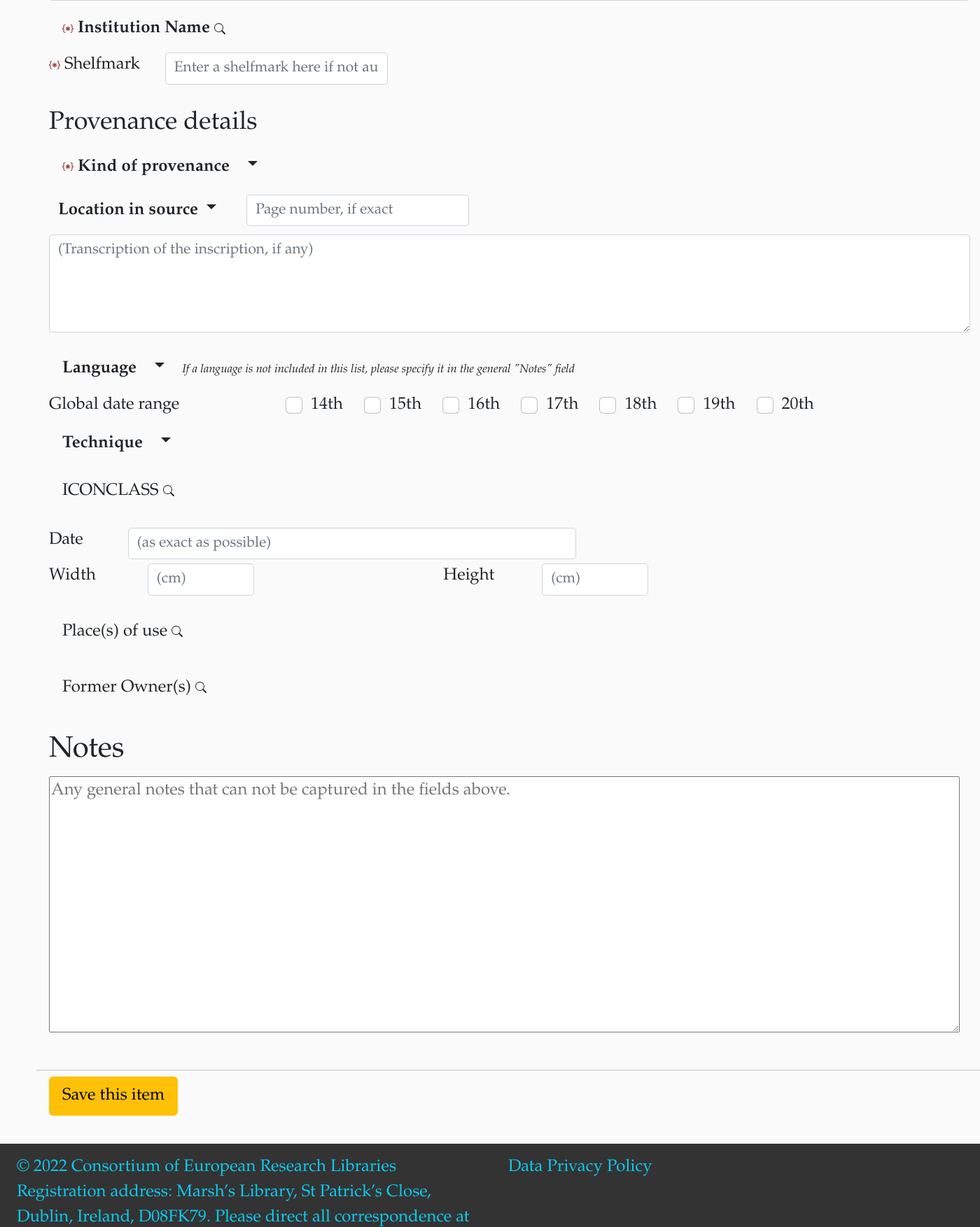
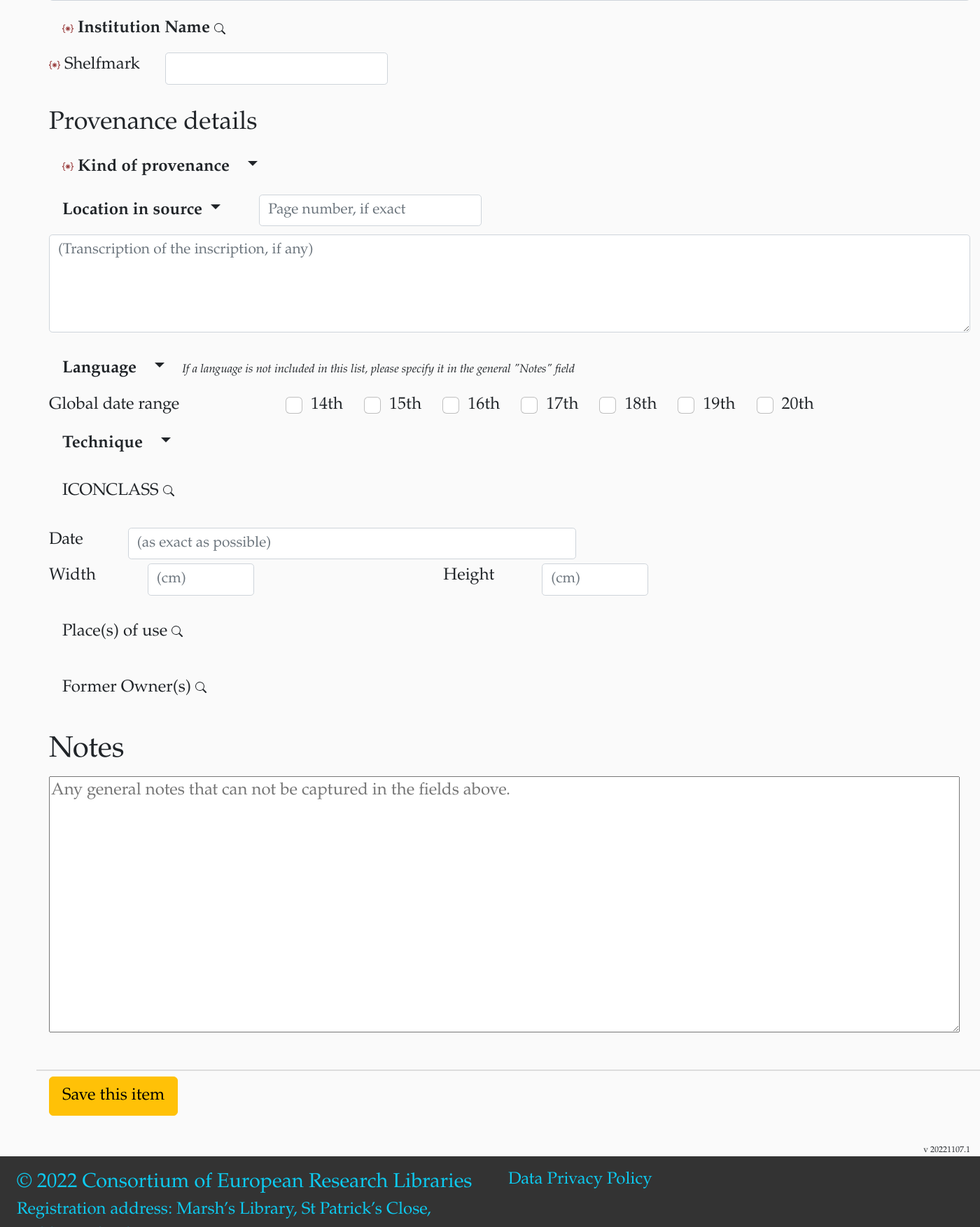
Before and after one commit to epoz/cerlpda, a FastAPI app: template src/templates/edit_item.html in a window 1400 px wide. Shown: the part 967-2720 px from the top of the page at 70% size. Run offline with FastAPI, Linux system fonts and the light colour scheme; the template is opened without the code that fills it: most values are stand-ins (such as "Sample title", 1, 10 or a date in 2020); style sheets or scripts are compiled from the project's sources; some libraries are stand-ins or nearby versions.

Commit message:
Progress update

```diff
--- a/src/app/main.py
+++ b/src/app/main.py
@@ -10,7 +10,7 @@ from jinja2 import Markup
 from hashlib import md5
 import databases, os, json, random, time
 from urllib.parse import quote_plus
-import markdown, httpx
+import markdown, httpx, openpyxl
 from pydantic import BaseModel
 from typing import List, Optional
 from .util import (
@@ -22,6 +22,7 @@ from .util import (
     cerl_holdinst,
     to_paras,
     ic,
+    markdown,
 )
 
 database = databases.Database(DATABASE_URL)
@@ -76,6 +77,7 @@ class Obj(BaseModel):
     UPLOADER: Optional[List[str]]
     CANYOUHELP: Optional[List[str]]
     NOTES: Optional[List[str]]
+    TIMESTAMP: Optional[List[str]]
 
 
 @app.exception_handler(StarletteHTTPException)
@@ -161,6 +163,7 @@ async def api_save(anid: str, obj: Obj, user=Depends(authenticated_user)):
     for k, v in obj.dict().items():
         if v:
             new_obj[k] = v
+    new_obj.setdefault("TIMESTAMP", []).append(time.ctime())
 
     if anid == "_":
         tmp = "".join([random.choice("0123456789abcdef") for x in range(5)])
@@ -191,6 +194,7 @@ def render_obj_with(request: Request, obj, template_name):
     templates.env.filters["cerl_holdinst"] = cerl_holdinst
     templates.env.filters["to_paras"] = to_paras
     templates.env.filters["ic"] = ic
+    templates.env.filters["markdown"] = markdown
     response = templates.TemplateResponse(
         template_name,
         {"request": request, "obj": obj, "TF": TF(obj)},
@@ -419,6 +423,69 @@ async def post_upload(file: UploadFile = File(...), user=Depends(authenticated_u
     )
 
 
+@app.get("/api/download/excel")
+async def download_excel():
+    data = await database.fetch_all("SELECT obj FROM source")
+    wb = openpyxl.Workbook()
+    sheet = wb.active
+    sheet.title = "Download"
+
+    FIELDS = [
+        "ID",
+        "TYPE_INS",
+        "INSTIT",
+        "URL_IMAGE",
+        "COMMENT",
+        "TITLE",
+        "TEXT",
+        "IC",
+        "WIDTH",
+        "LANG",
+        "DATE_ORIG_CENTURY",
+        "TECHNIQUE",
+        "DATE_ORIG",
+        "LOCATION_ORIG",
+        "HEIGHT",
+        "URL_WEBPAGE",
+        "PAGE",
+        "OWNERS_CERLID",
+        "LOCATION_ORIG_CERLID",
+        "INSTIT_CERLID",
+        "IMPRINT",
+        "PERSON_AUTHOR",
+        "SHELFMARK",
+        "USAGE",
+        "CAPTION",
+        "LOCATION_INV",
+        "IMPRESSUM",
+        "PERSON_CONTRIBUTOR",
+        "URL_SEEALSO",
+        "UPLOADER",
+        "CANYOUHELP",
+        "NOTES",
+    ]
+    for i, f in enumerate(FIELDS):
+        sheet.cell(row=1, column=i + 1).value = f
+    for data_idx, row in enumerate(data):
+        obj = json.loads(row[0])
+        for i, f in enumerate(FIELDS):
+            if f in obj:
+                sheet.cell(row=data_idx + 2, column=i + 1).value = "\n".join(
+                    [str(val) for val in obj.get(f, [])]
+                )
+
+    d = openpyxl.writer.excel.save_virtual_workbook(wb)
+    ymdhhss = time.strftime("%Y-%m-%d_%H:%M")
+    r = Response(
+        d,
+        media_type="application/vnd.ms-excel",
+        headers={
+            "Content-Disposition": f'attachment; filename="cerlpda_{ymdhhss}.xlsx"'
+        },
+    )
+    return r
+
+
 @app.get("/api/download/dmp")
 async def download_dmp():
     data = await database.fetch_all("SELECT obj FROM source")
@@ -444,3 +511,8 @@ async def listview(request: Request, page: int = 0, size: int = 100):
         {"request": request, "data": batch},
     )
     return response
+
+
+@app.get("/r/{u:path}")
+async def redirector(request: Request, u: str):
+    return RedirectResponse(f"https://arkyves.org/r/{u}")
--- a/src/style/src/scss/_bootstrap.scss
+++ b/src/style/src/scss/_bootstrap.scss
@@ -1,6 +1,8 @@
 // Bootstrap variable overrides
 $primary: #024164;
+$secondary: #ddd;
 $link-color: #36b2ff;
+
 
 $font-family-base: "Garamond";
 $font-size-root: 24px;
--- a/src/templates/base.html
+++ b/src/templates/base.html
@@ -50,20 +50,22 @@
 
     {% block content %}{% endblock %}
 
+    <div style="font-size: 50%; text-align: right; padding-right: 1vw">v 20221107.1</div>
+
     <footer class="container-fluid" style="background-color: #333; padding: 2vh 1vh 4vh 3vh">
         <div class="row">
             <div class="col">
                 <div>
-                <a class="text-info" href="https://cerl.org/">&copy; 2022 Consortium of European Research Libraries</a>
+                    <a class="text-info" href="https://cerl.org/" style="font-size: 120%">&copy; 2022 Consortium of European Research Libraries</a>
                 </div>
-                <div class="text-info">Registration address: Marsh’s Library, St Patrick’s Close, Dublin, Ireland, D08FK79. Please direct all correspondence at secretariat@cerl.org</div>
+                <div class="text-info">Registration address: Marsh’s Library, St Patrick’s Close, Dublin, Ireland, D08FK79.</div>
+                <div class="text-info">Please direct all correspondence at secretariat@cerl.org</div>
+
                 <div>
-                <a class="text-info" href="https://www.cerl.org/contact">Contact</a>
-
-                <a class="text-info" style="margin-left: 3ch" href="https://twitter.com/cerl_org"><svg xmlns="http://www.w3.org/2000/svg" width="48" height="48" fill="currentColor" class="bi bi-twitter" viewBox="0 -6 32 32">
-                    <path d="M5.026 15c6.038 0 9.341-5.003 9.341-9.334 0-.14 0-.282-.006-.422A6.685 6.685 0 0 0 16 3.542a6.658 6.658 0 0 1-1.889.518 3.301 3.301 0 0 0 1.447-1.817 6.533 6.533 0 0 1-2.087.793A3.286 3.286 0 0 0 7.875 6.03a9.325 9.325 0 0 1-6.767-3.429 3.289 3.289 0 0 0 1.018 4.382A3.323 3.323 0 0 1 .64 6.575v.045a3.288 3.288 0 0 0 2.632 3.218 3.203 3.203 0 0 1-.865.115 3.23 3.23 0 0 1-.614-.057 3.283 3.283 0 0 0 3.067 2.277A6.588 6.588 0 0 1 .78 13.58a6.32 6.32 0 0 1-.78-.045A9.344 9.344 0 0 0 5.026 15z"/>
-                </svg></a>
-
+                    <a class="text-info" href="https://www.cerl.org/contact">Contact</a>
+                    <a class="text-info" style="margin-left: 3ch" href="https://twitter.com/cerl_org"><svg xmlns="http://www.w3.org/2000/svg" width="48" height="48" fill="currentColor" class="bi bi-twitter" viewBox="0 -6 32 32">
+                        <path d="M5.026 15c6.038 0 9.341-5.003 9.341-9.334 0-.14 0-.282-.006-.422A6.685 6.685 0 0 0 16 3.542a6.658 6.658 0 0 1-1.889.518 3.301 3.301 0 0 0 1.447-1.817 6.533 6.533 0 0 1-2.087.793A3.286 3.286 0 0 0 7.875 6.03a9.325 9.325 0 0 1-6.767-3.429 3.289 3.289 0 0 0 1.018 4.382A3.323 3.323 0 0 1 .64 6.575v.045a3.288 3.288 0 0 0 2.632 3.218 3.203 3.203 0 0 1-.865.115 3.23 3.23 0 0 1-.614-.057 3.283 3.283 0 0 0 3.067 2.277A6.588 6.588 0 0 1 .78 13.58a6.32 6.32 0 0 1-.78-.045A9.344 9.344 0 0 0 5.026 15z"/>
+                    </svg></a>
                 </div>
             </div>
             <div class="col">
--- a/src/templates/edit_item.html
+++ b/src/templates/edit_item.html
@@ -175,7 +175,7 @@
 
             <div class="row mb-1">
                 <div class="col">
-                    <a id="institution_chooser" href="#" class="btn" data-bs-toggle="modal" data-bs-target="#institution_modal">
+                    <a id="institution_chooser" href="#" class="btn" data-bs-toggle="modal" data-bs-target="#institution_modal" style="--bs-btn-bg: #fff; --bs-btn-border-color: #aaa">
                         <svg style="color: rgb(149, 52, 52)" xmlns="http://www.w3.org/2000/svg" width="16" height="16" fill="currentColor" class="bi bi-braces-asterisk" viewBox="0 0 16 16"><path fill-rule="evenodd" d="M1.114 8.063V7.9c1.005-.102 1.497-.615 1.497-1.6V4.503c0-1.094.39-1.538 1.354-1.538h.273V2h-.376C2.25 2 1.49 2.759 1.49 4.352v1.524c0 1.094-.376 1.456-1.49 1.456v1.299c1.114 0 1.49.362 1.49 1.456v1.524c0 1.593.759 2.352 2.372 2.352h.376v-.964h-.273c-.964 0-1.354-.444-1.354-1.538V9.663c0-.984-.492-1.497-1.497-1.6ZM14.886 7.9v.164c-1.005.103-1.497.616-1.497 1.6v1.798c0 1.094-.39 1.538-1.354 1.538h-.273v.964h.376c1.613 0 2.372-.759 2.372-2.352v-1.524c0-1.094.376-1.456 1.49-1.456v-1.3c-1.114 0-1.49-.362-1.49-1.456V4.352C14.51 2.759 13.75 2 12.138 2h-.376v.964h.273c.964 0 1.354.444 1.354 1.538V6.3c0 .984.492 1.497 1.497 1.6ZM7.5 11.5V9.207l-1.621 1.621-.707-.707L6.792 8.5H4.5v-1h2.293L5.172 5.879l.707-.707L7.5 6.792V4.5h1v2.293l1.621-1.621.707.707L9.208 7.5H11.5v1H9.207l1.621 1.621-.707.707L8.5 9.208V11.5h-1Z"/></svg>
                         <span style="font-weight: bold">Institution Name </span>
                     <svg xmlns="http://www.w3.org/2000/svg" width="16" height="16" fill="currentColor" class="bi bi-search" viewBox="0 0 16 16">
@@ -191,7 +191,7 @@
                     <label class="form-label" for="shelfmark">Shelfmark</label>
                 </div>
                 <div class="col-auto">
-                    <input type="text" id="shelfmark" class="form-control  form-control-sm" placeholder="Enter a shelfmark here if not automatically provided by the source URI"/>
+                    <input type="text" id="shelfmark" class="form-control  form-control-sm"/>
                 </div>
             </div>
 
@@ -204,7 +204,7 @@
             <div class="row mb-1">
               <div class="dropdown col-2">
 
-                <a class="btn dropdown-toggle" href="#" role="button" id="kindofprovenance_chooser" data-bs-toggle="dropdown" aria-expanded="false">
+                <a class="btn dropdown-toggle" href="#" role="button" id="kindofprovenance_chooser" data-bs-toggle="dropdown" aria-expanded="false" style="--bs-btn-bg: #fff; --bs-btn-border-color: #aaa">
                 <svg style="color: rgb(149, 52, 52)" xmlns="http://www.w3.org/2000/svg" width="16" height="16" fill="currentColor" class="bi bi-braces-asterisk" viewBox="0 0 16 16"><path fill-rule="evenodd" d="M1.114 8.063V7.9c1.005-.102 1.497-.615 1.497-1.6V4.503c0-1.094.39-1.538 1.354-1.538h.273V2h-.376C2.25 2 1.49 2.759 1.49 4.352v1.524c0 1.094-.376 1.456-1.49 1.456v1.299c1.114 0 1.49.362 1.49 1.456v1.524c0 1.593.759 2.352 2.372 2.352h.376v-.964h-.273c-.964 0-1.354-.444-1.354-1.538V9.663c0-.984-.492-1.497-1.497-1.6ZM14.886 7.9v.164c-1.005.103-1.497.616-1.497 1.6v1.798c0 1.094-.39 1.538-1.354 1.538h-.273v.964h.376c1.613 0 2.372-.759 2.372-2.352v-1.524c0-1.094.376-1.456 1.49-1.456v-1.3c-1.114 0-1.49-.362-1.49-1.456V4.352C14.51 2.759 13.75 2 12.138 2h-.376v.964h.273c.964 0 1.354.444 1.354 1.538V6.3c0 .984.492 1.497 1.497 1.6ZM7.5 11.5V9.207l-1.621 1.621-.707-.707L6.792 8.5H4.5v-1h2.293L5.172 5.879l.707-.707L7.5 6.792V4.5h1v2.293l1.621-1.621.707.707L9.208 7.5H11.5v1H9.207l1.621 1.621-.707.707L8.5 9.208V11.5h-1Z"/></svg>
                 <span style="font-weight: bold">Kind of provenance</span>
                 <span style="margin-left: 1vw" id="kindofprovenance"></span>
@@ -231,9 +231,9 @@
 
             </div>
 
-            <div class="row mb-1 gx-3 align-items-center">
+            <div class="row mb-1 align-items-center">
               <div class="dropdown col-auto">
-                <a class="btn dropdown-toggle" href="#" role="button" id="location_source_chooser" data-bs-toggle="dropdown" aria-expanded="false">
+                <a class="btn dropdown-toggle" href="#" role="button" id="location_source_chooser" data-bs-toggle="dropdown" aria-expanded="false" style="--bs-btn-bg: #fff; --bs-btn-border-color: #aaa">
                 <span style="font-weight: bold">Location in source</span>
                 </a>
 
@@ -274,7 +274,7 @@
 
             <div class="row mb-1">
               <div class="col dropdown">
-                <a class="btn dropdown-toggle" href="#" role="button" id="language_chooser" data-bs-toggle="dropdown" aria-expanded="false">
+                <a class="btn dropdown-toggle" href="#" role="button" id="language_chooser" data-bs-toggle="dropdown" aria-expanded="false" style="--bs-btn-bg: #fff; --bs-btn-border-color: #aaa">
                 <span style="font-weight: bold">Language</span>
                 <span style="margin-left: 1vw" id="language"></span>
                 </a>
@@ -289,6 +289,7 @@
                     <li><a class="dropdown-item" href="#" data-code="he">Hebrew</a></li>
                     <li><a class="dropdown-item" href="#" data-code="es">Spanish</a></li>
                     <li><a class="dropdown-item" href="#" data-code="se">Swedish</a></li>
+                    <li style="text-align: right"><a class="dropdown-item" href="#" data-code="__" style="font-style: italic">Other (please specify)</a></li>
                     <li style="text-align: right"><a class="dropdown-item" href="#" data-code="_" style="font-style: italic">Not applicable</a></li>
                 </ul>
                 <span style="font-size: 70%; font-style: italic">If a language is not included in this list, please specify it in the general "Notes" field</span>
@@ -311,7 +312,7 @@
 
             <div class="row mb-1">
               <div class="col-2 dropdown">
-                <a class="btn dropdown-toggle" href="#" role="button" id="technique_chooser" data-bs-toggle="dropdown" aria-expanded="false">
+                <a class="btn dropdown-toggle" href="#" role="button" id="technique_chooser" data-bs-toggle="dropdown" aria-expanded="false" style="--bs-btn-bg: #fff; --bs-btn-border-color: #aaa">
                 <span style="font-weight: bold">Technique</span>
                 <span style="margin-left: 1vw" id="technique"></span>
                 </a>
@@ -335,7 +336,7 @@
 
     <div class="row mt-2">
         <div class="mb-3">
-            <a href="#" class="btn" data-bs-toggle="modal" data-bs-target="#iconclass_modal">ICONCLASS
+            <a href="#" class="btn" data-bs-toggle="modal" data-bs-target="#iconclass_modal" style="--bs-btn-bg: #fff; --bs-btn-border-color: #aaa">ICONCLASS
                 <svg xmlns="http://www.w3.org/2000/svg" width="16" height="16" fill="currentColor" class="bi bi-search" viewBox="0 0 16 16">
                         <path d="M11.742 10.344a6.5 6.5 0 1 0-1.397 1.398h-.001c.03.04.062.078.098.115l3.85 3.85a1 1 0 0 0 1.415-1.414l-3.85-3.85a1.007 1.007 0 0 0-.115-.1zM12 6.5a5.5 5.5 0 1 1-11 0 5.5 5.5 0 0 1 11 0z"/>
                 </svg>
@@ -380,7 +381,7 @@
 
     <div class="row mt-2">
         <div class="mb-3">
-            <a href="#" class="btn" data-bs-toggle="modal" data-bs-target="#place_modal">Place(s) of use
+            <a href="#" class="btn" data-bs-toggle="modal" data-bs-target="#place_modal" style="--bs-btn-bg: #fff; --bs-btn-border-color: #aaa">Place(s) of use
                 <svg xmlns="http://www.w3.org/2000/svg" width="16" height="16" fill="currentColor" class="bi bi-search" viewBox="0 0 16 16">
                         <path d="M11.742 10.344a6.5 6.5 0 1 0-1.397 1.398h-.001c.03.04.062.078.098.115l3.85 3.85a1 1 0 0 0 1.415-1.414l-3.85-3.85a1.007 1.007 0 0 0-.115-.1zM12 6.5a5.5 5.5 0 1 1-11 0 5.5 5.5 0 0 1 11 0z"/>
                 </svg>
@@ -390,7 +391,7 @@
         </div>
 
         <div class="mb-3">
-            <a href="#" class="btn" data-bs-toggle="modal" data-bs-target="#person_modal">Former Owner(s)
+            <a href="#" class="btn" data-bs-toggle="modal" data-bs-target="#person_modal" style="--bs-btn-bg: #fff; --bs-btn-border-color: #aaa">Former Owner(s)
                 <svg xmlns="http://www.w3.org/2000/svg" width="16" height="16" fill="currentColor" class="bi bi-search" viewBox="0 0 16 16">
                         <path d="M11.742 10.344a6.5 6.5 0 1 0-1.397 1.398h-.001c.03.04.062.078.098.115l3.85 3.85a1 1 0 0 0 1.415-1.414l-3.85-3.85a1.007 1.007 0 0 0-.115-.1zM12 6.5a5.5 5.5 0 1 1-11 0 5.5 5.5 0 0 1 11 0z"/>
                 </svg>
--- a/src/templates/homepage.html
+++ b/src/templates/homepage.html
@@ -25,7 +25,7 @@
 {% if request.user.is_admin %}
 <div class="row mt-1">
     <div class="col-3 offset-md-2">
-        <a href="/api/download/dmp" class="btn btn-primary btn-sm">DBText Dump</a>
+        <a href="/api/download/excel" class="btn btn-primary btn-sm">Download All</a>
     </div>
     <div class="col-3">
         <a href="/list" class="btn btn-primary btn-sm">List View</a>
```
Also changed, not shown: src/app/util.py (+13 -0 lines), src/templates/item.html (+21 -6 lines).
